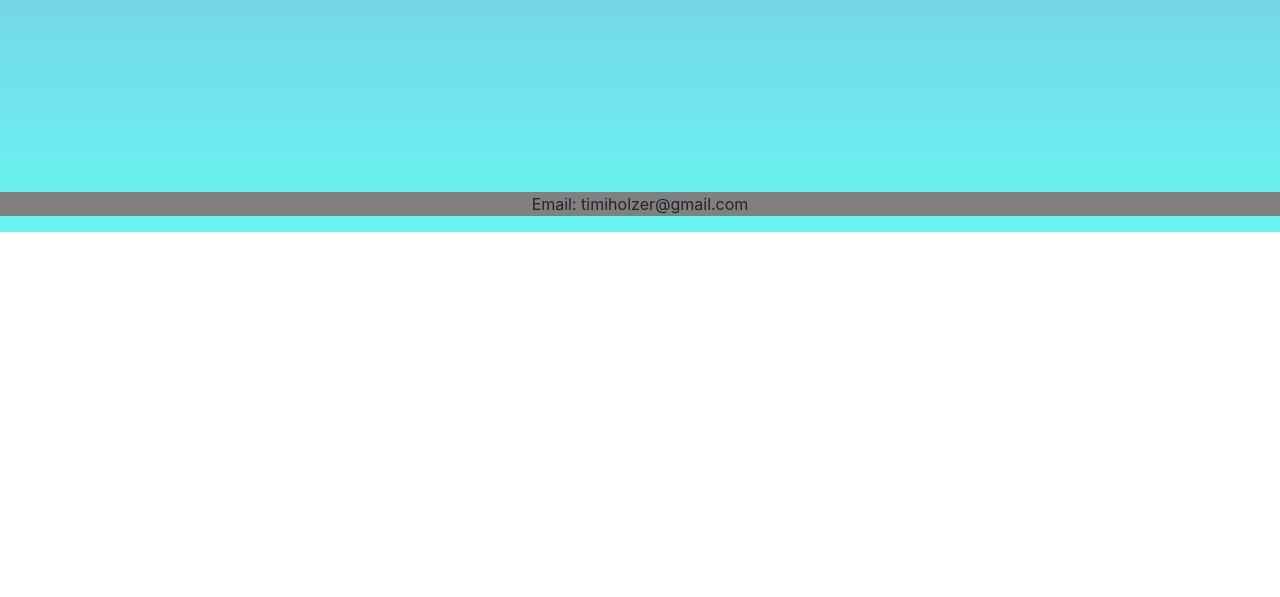
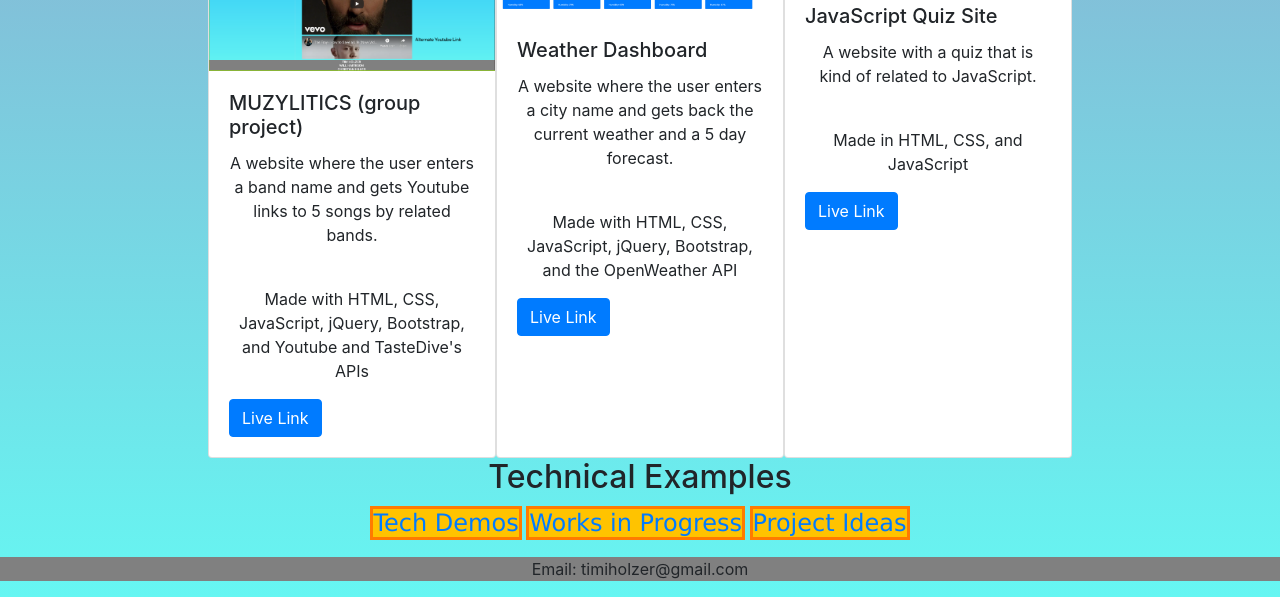
Before and after one commit to timholzer/Web-Portfolio, a plain HTML site: page index.html in a window 1280 px wide. Shown: the part 568-1165 px from the top of the page. Before the commit the page ends 800 px from the top, so only its background shows below. Drawn offline with nearby package versions, Linux system fonts and the light colour scheme.

Commit message:
addedthe portfolio section

```diff
--- a/index.html
+++ b/index.html
@@ -21,6 +21,38 @@
         </aside>
     </div>
     <h2>Notable Projects</h2>
+    <div class="row justify-content-sm-center">
+    <div class="card" style="width: 18rem;">
+      <img class="card-img-top" src="./media/miscpics/muzylitics-img.png" alt="A screenshot of the MUZYLITICS website">
+      <div class="card-body">
+        <h5 class="card-title">MUZYLITICS (group project)</h5>
+        <p class="card-text">A website where the user enters a band name and gets Youtube links to 5 songs by related bands.</p>
+        <br>
+        <p class="card-text">Made with HTML, CSS, JavaScript, jQuery, Bootstrap, and Youtube and TasteDive's APIs</p>
+        <a href="https://timholzer.github.io/MUZYLITICS/" target="_blank" class="btn btn-primary">Live Link</a>
+      </div>
+    </div>
+    <div class="card" style="width: 18rem;">
+      <img class="card-img-top" src="./media/miscpics/weather.png" alt="A screenshot of the Weather Dashboard website">
+      <div class="card-body">
+        <h5 class="card-title">Weather Dashboard</h5>
+        <p class="card-text">A website where the user enters a city name and gets back the current weather and a 5 day forecast.</p>
+        <br>
+        <p class="card-text">Made with HTML, CSS, JavaScript, jQuery, Bootstrap, and the OpenWeather API</p>
+        <a href="https://timholzer.github.io/Weather-Dashboard/" target="_blank" class="btn btn-primary">Live Link</a>
+      </div>
+    </div>
+    <div class="card" style="width: 18rem;">
+      <img class="card-img-top" src="./media/miscpics/js-quiz.png" alt="A screenshot of the JavaScript Quiz website">
+      <div class="card-body">
+        <h5 class="card-title">JavaScript Quiz Site</h5>
+        <p class="card-text">A website with a quiz that is kind of related to JavaScript.</p>
+        <br>
+        <p class="card-text">Made in HTML, CSS, and JavaScript</p>
+        <a href="https://timholzer.github.io/Javascript-quiz-site/" target="_blank" class="btn btn-primary">Live Link</a>
+      </div>
+    </div>
+  </div>
 
       </div>
       <h2>Technical Examples</h2>
```
Also changed, not shown: media/miscpics/js-quiz.png (added), media/miscpics/muzylitics-img.png (added), media/miscpics/weather.png (added).
